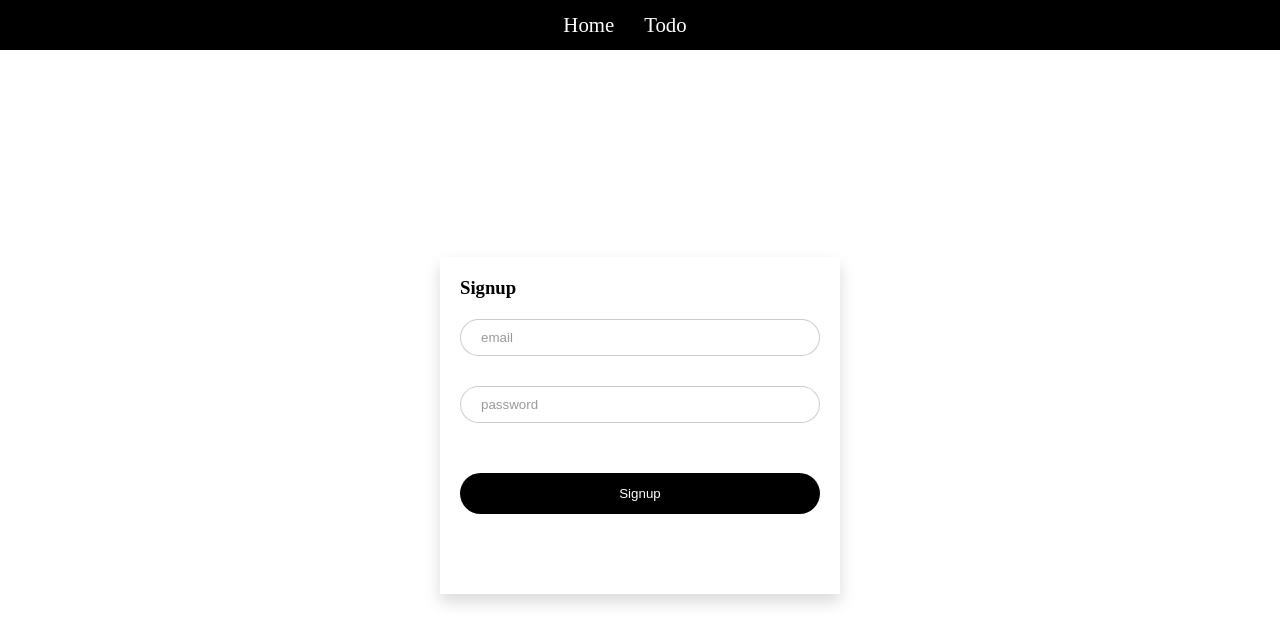
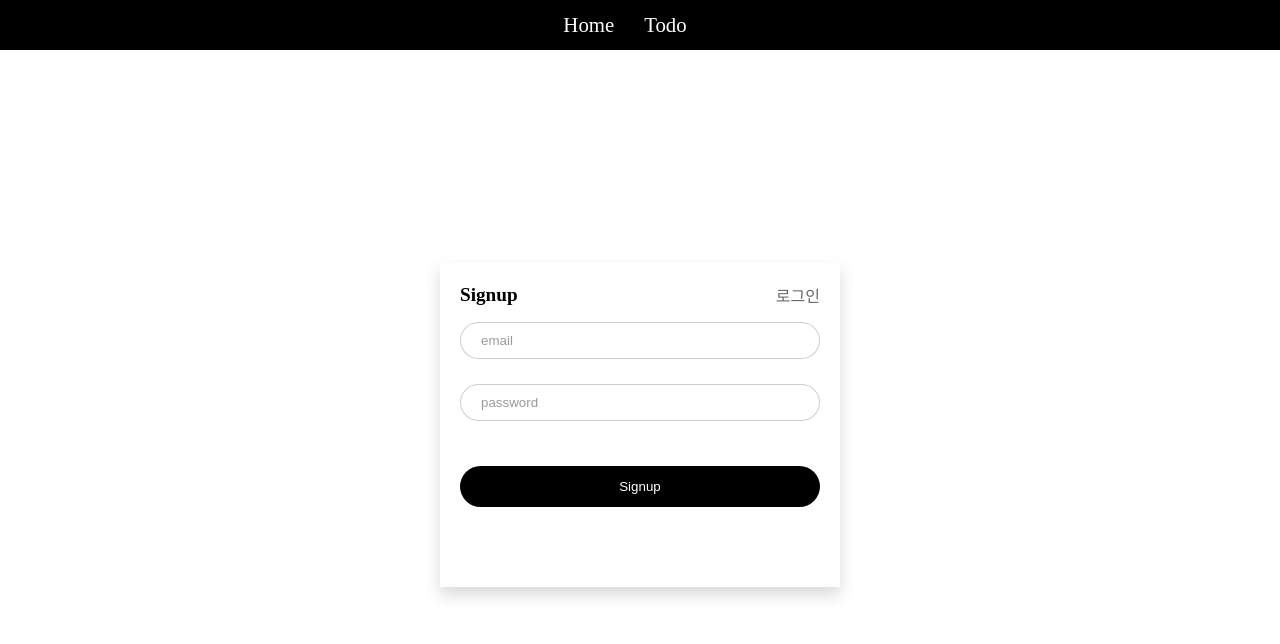
Before and after one commit to JaeIn1/wanted-pre-onboarding-challenge-fe-27, a React (Vite) app in the folder frontend/onboarding/: page /signup in a window 1280 px wide. Shown: the top 644 px of the page. Built offline with nearby package versions, Linux system fonts and the light colour scheme; no server answers.

Commit message:
feat : type 오류 해결

```diff
--- a/frontend/onboarding/src/page/Login/Login.tsx
+++ b/frontend/onboarding/src/page/Login/Login.tsx
@@ -27,9 +27,8 @@ const LoginPage = () => {
       navigate("/todo");
     } catch (error) {
       const axiosError = error as AxiosError;
-      if (axiosError.response) {
-        alert(axiosError.response.data.details);
-      }
+      const data = axiosError.response!.data as { details: string };
+      alert(data.details);
     }
   };
 
--- a/frontend/onboarding/src/page/Signup/Signup.style.ts
+++ b/frontend/onboarding/src/page/Signup/Signup.style.ts
@@ -27,6 +27,27 @@ export const SignupDivTop = styled.div`
   justify-content: center;
   align-content: center;
   margin-bottom: 30px;
+
+  & div {
+    display: flex;
+    justify-content: space-between;
+    align-items: center;
+    margin-bottom: 15px;
+
+    & span:nth-child(1) {
+      font-size: 1.2rem;
+      font-weight: bold;
+    }
+
+    & span:nth-child(2) {
+      color: rgba(0, 0, 0, 0.6);
+      font-size: 1rem;
+      &:hover {
+        cursor: pointer;
+        color: rgba(0, 0, 0, 1);
+      }
+    }
+  }
 `;
 
 export const SignupForm = styled.form`
--- a/frontend/onboarding/src/page/Signup/Signup.tsx
+++ b/frontend/onboarding/src/page/Signup/Signup.tsx
@@ -23,12 +23,11 @@ const SignupPage = () => {
       const res = await createUser(userData);
       console.log(res);
       alert("회원가입에 성공했습니다.");
-      navigate("/login");
+      navigate("/");
     } catch (error) {
       const axiosError = error as AxiosError;
-      if (axiosError.response) {
-        alert(axiosError.response.data.details);
-      }
+      const data = axiosError.response!.data as { details: string };
+      alert(data.details);
     }
   };
 
@@ -38,7 +37,10 @@ const SignupPage = () => {
       <S.SignupLayout>
         <S.SignupDiv>
           <S.SignupDivTop>
-            <h3>Signup</h3>
+            <div>
+              <span>Signup</span>
+              <span onClick={() => navigate("/")}>로그인</span>
+            </div>
             <S.SignupForm onSubmit={handleSubmit(onSubmit)}>
               <S.SignupFormDiv>
                 <input
```
